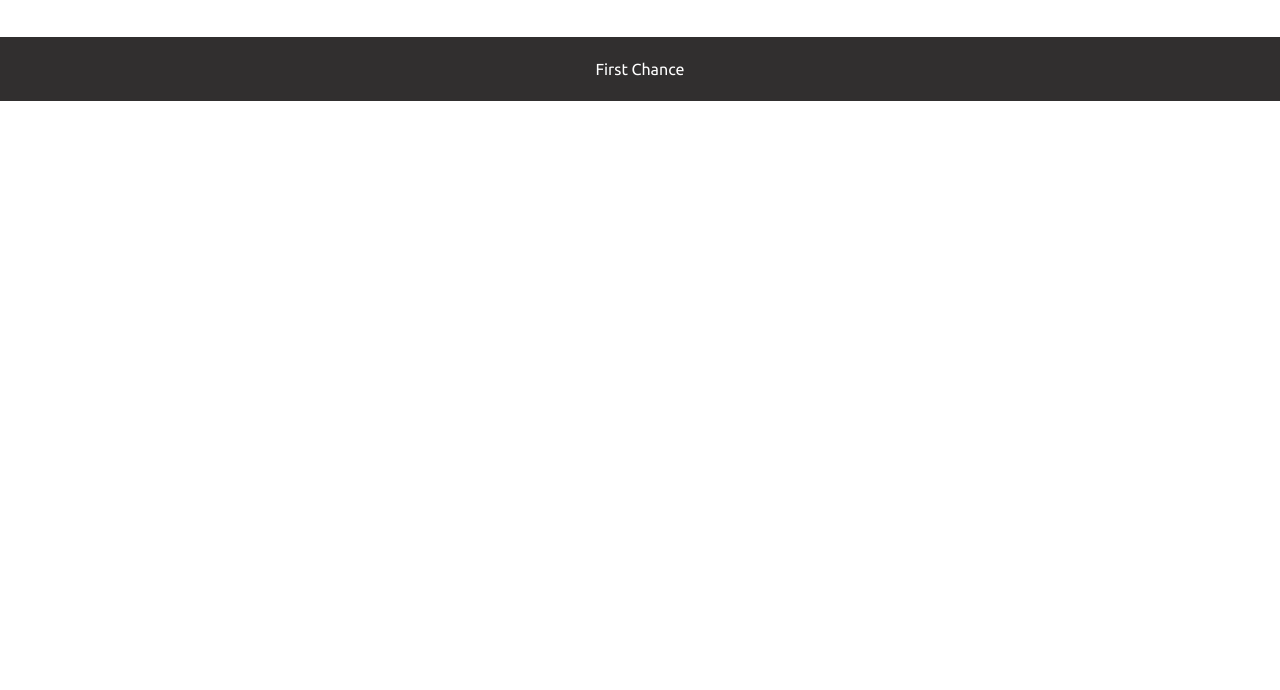
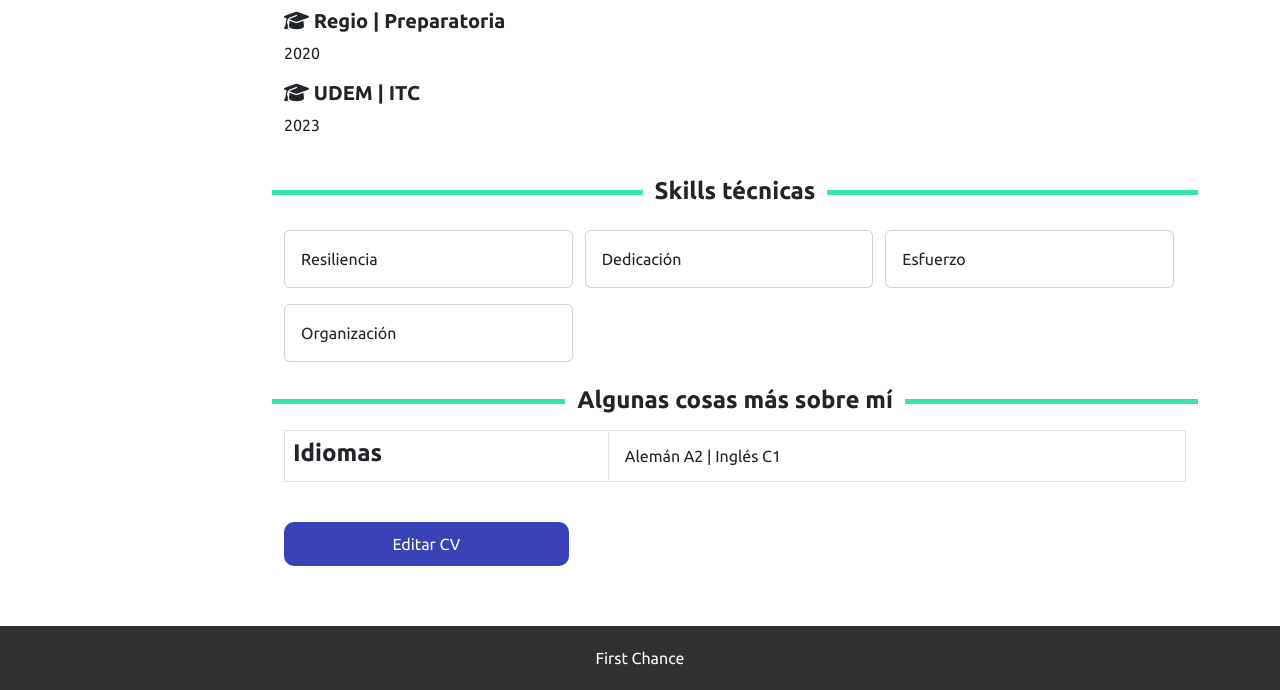
Before and after one commit to KarenNR/first-chance, a Flask app: page /perfil/cv in a window 1280 px wide. Shown: the part 553-1243 px from the top of the page. Before the commit the page ends 654 px from the top, so only its background shows below. Run offline with Flask 3, Linux system fonts and the light colour scheme; some libraries are stand-ins or nearby versions.

Commit message:
Finished profile section

```diff
--- a/app.py
+++ b/app.py
@@ -4,6 +4,11 @@ from flask_mysqldb import MySQL
 
 app = Flask(__name__)
 app.secret_key = 'f1rstch4nc3'
+
+
+@app.route('/iniciar-sesion')
+def loadLogin():
+    return render_template('login.html')
 
 
 @app.route('/')
@@ -159,7 +164,18 @@ def loadChancebot():
 
 @app.route('/perfil/cv')
 def loadProfileCV():
-    return render_template('/student/cv.html')
+    cv = (
+        "/static/images/student-profile.png",
+        "Pablo", "Gutiérrez", "pablo.gtz@udem.edu", "1234567890", "pgutierrez.com",
+        "Soy un estudiante de Ingeniería en Tecnologías Computacionales apasionado por la programación y la resolución de problemas.",
+        ("Regio", "UDEM"),
+        ("Preparatoria", "ITC"),
+        (2020, 2023),
+        ("Resiliencia", "Dedicación", "Esfuerzo", "Organización"),
+        ("Idiomas",),
+        ("Alemán A2 | Inglés C1",)
+    )
+    return render_template('/student/cv.html', cv=cv, zip=zip)
 
 
 @app.route('/perfil/configuracion')
--- a/static/css/style.css
+++ b/static/css/style.css
@@ -1,8 +1,9 @@
 body {
     font-family: Ubuntu, "times new roman", times, roman, serif !important;
+    min-height: 100vh;
 }
 
-/* HEADERS */
+/* HEADERS AND TEXT */
 
 #subheader-1 {
     background-color: #3942B7;
@@ -28,6 +29,31 @@ h6 {
     color: #37E4AE;
 }
 
+.cv-section {
+    overflow: hidden;
+}
+
+.cv-section::before,
+.cv-section::after {
+    display: inline-block;
+    height: 1px;
+    position: relative;
+    vertical-align: middle;
+    content: "";
+    border-top: 5px solid #37E4AE;
+    width: 50%;
+}
+
+.cv-section::before {
+    right: 0.5em;
+    margin-left: -50%;
+}
+
+.cv-section::after {
+    left: 0.5em;
+    margin-right: -50%;
+}
+
 /* FOOTER */
 
 footer {
@@ -35,6 +61,8 @@ footer {
     color: #FFFFFF;
     padding: 20px;
     margin-top: 60px;
+    position: sticky;
+    top: 100%;
 }
 
 /* BUTTONS */
--- a/templates/student/cv.html
+++ b/templates/student/cv.html
@@ -51,14 +51,68 @@
                     <li class="nav-item mb-4"><a href="/perfil" class="side-link">Perfil</a></li>
                     <li class="nav-item mb-4"><a href="/perfil/cv" class="side-link active-link">CV</a></li>
                     <li class="nav-item mb-4"><a href="/perfil/configuracion" class="side-link">Configuración</a></li>
-                    <li class="nav-item mb-4"><a href="/" class="side-link">Cerrar Sesión</a></li>
+                    <li class="nav-item mb-4"><a href="/iniciar-sesion" class="side-link">Cerrar Sesión</a></li>
                 </ul>
             </div>
             <!--Content-->
             <div class="col-10">
-                <h1>Pendiente</h1>
-                <img src="https://pbs.twimg.com/media/ExCVNaHXIAIXGAs.jpg"><br>
-                <button onclick="goEdit()">Editar CV</button>
+                <div class="row m-0 mb-4">
+                    <h1 class="mb-3">Mi Currículum Vitae</h1>
+                    <div class="col-2">
+                        <img src="{{ cv[0] }}" class="w-100">
+                    </div>
+                    <div class="col-10">
+                        <h3>{{ cv[1] }} {{ cv[2] }}</h3>
+                        <p class="mb-0"><i class="fa-solid fa-envelope profile-icon"></i>&nbsp;&nbsp;{{ cv[3] }}</p>
+                        <p class="mb-0"><i class="fa-solid fa-phone profile-icon"></i>&nbsp;&nbsp;{{ cv[4] }}</p>
+                        <p class="mb-0"><i class="fa-solid fa-globe profile-icon"></i>&nbsp;&nbsp;{{ cv[5] }}</p>
+                    </div>
+                </div>
+                <div class="row m-0 mb-4">
+                    <h4 class="cv-section text-center">Perfil</h4>
+                    <div class="col-12">
+                        <p class="card p-3 bg-light">{{ cv[6] }}</p>
+                    </div>
+                </div>
+                <div class="row m-0 mb-4">
+                    <h4 class="cv-section text-center">Educación</h4>
+                    {% for education in zip(cv[7], cv[8], cv[9]) %}
+                    <div class="row m-0 justify-content-between px-0">
+                        <h5><i class="fa-solid fa-graduation-cap"></i>&nbsp;{{ education[0] }} | {{ education[1] }}</h5>
+                        <p>{{ education[2] }}</p>
+                    </div>
+                    {% endfor %}
+                </div>
+                <div class="row m-0 mb-4">
+                    <h4 class="cv-section text-center">Skills técnicas</h4>
+                    <div class="row m-0 gy-3">
+                        {% for skill in cv[10] %}
+                        <div class="col-4 ps-0">
+                            <div class="card">
+                                <div class="card-body">{{ skill }}</div>
+                            </div>
+                        </div>
+                        {% endfor %}
+                    </div>
+                </div>
+                <div class="row m-0 mb-4">
+                    <h4 class="cv-section text-center mb-3">Algunas cosas más sobre mí</h4>
+                    <div class="col-12">
+                        <table class="table table-bordered">
+                            {% for extra in zip(cv[11], cv[12]) %}
+                            <tr>
+                                <th><h4 class="mb-0">{{ extra[0] }}</h4></th>
+                                <td class="p-2"><p class="mb-0 p-2">{{ extra[1] }}</p></td>
+                            </tr>
+                            {% endfor %}
+                        </table>
+                    </div>
+                </div>
+                <div class="row m-0">
+                    <div class="col-4">
+                        <button onclick="goEdit()" class="primary-button w-100">Editar CV</button>
+                    </div>
+                </div>
             </div>
         </div>
     </div>
--- a/templates/student/perfil.html
+++ b/templates/student/perfil.html
@@ -99,7 +99,7 @@
                     <li class="nav-item mb-4"><a href="/perfil" class="side-link active-link">Perfil</a></li>
                     <li class="nav-item mb-4"><a href="/perfil/cv" class="side-link">CV</a></li>
                     <li class="nav-item mb-4"><a href="/perfil/configuracion" class="side-link">Configuración</a></li>
-                    <li class="nav-item mb-4"><a href="/" class="side-link">Cerrar Sesión</a></li>
+                    <li class="nav-item mb-4"><a href="/iniciar-sesion" class="side-link">Cerrar Sesión</a></li>
                 </ul>
             </div>
             <!--Content-->
```
Also changed, not shown: templates/login.html (added, +34 -0 lines), templates/student/configuracion.html (+50 -4 lines).
